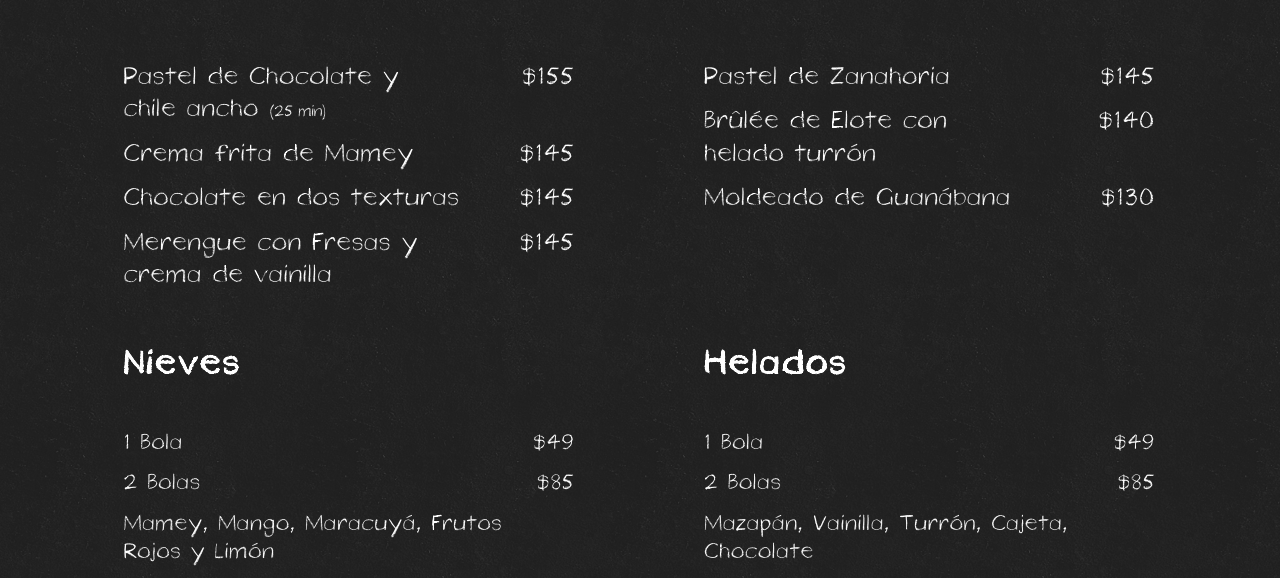
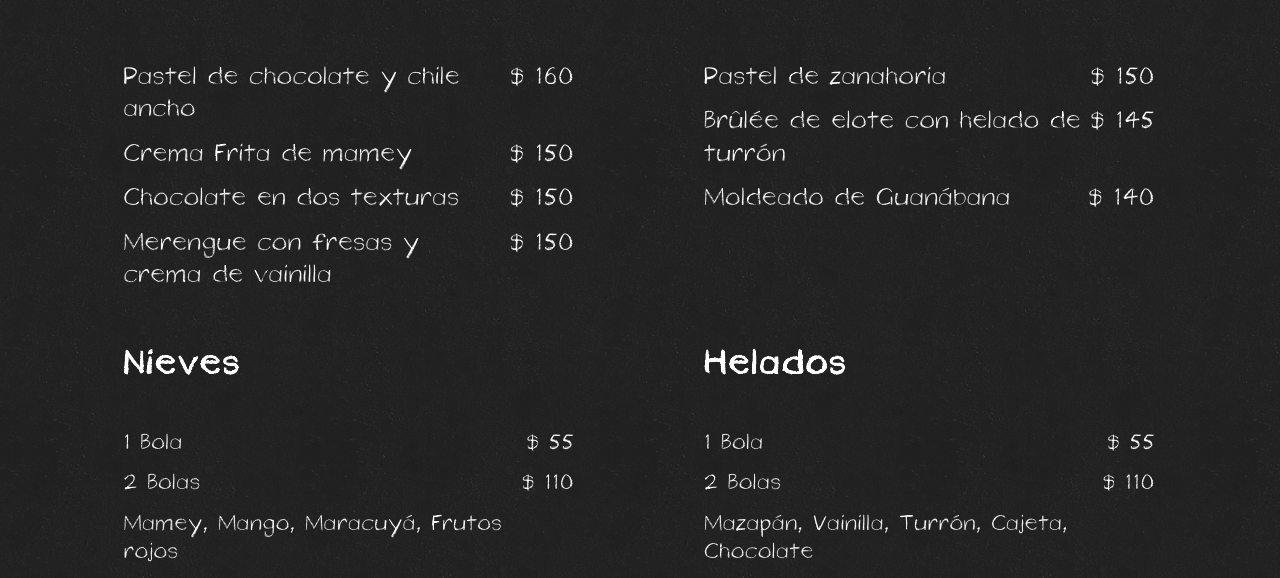
Before and after one commit to melocotron/menulacapital, a website built with Parcel: page index.html in a window 1280 px wide. Both pictures are taken after a click on the item "POSTRES". Shown: the part 222-800 px from the top of the page. Built offline with nearby package versions, Linux system fonts and the light colour scheme.

Commit message:
cambios en postres

```diff
--- a/index.html
+++ b/index.html
@@ -1348,21 +1348,9 @@
                       <!--                      postres-->
                       <table class="tabla-postres">
                         <tbody>
-                        <tr>
-                          <td>Pastel de Chocolate y <br>chile ancho <span>(25 min)</span></td>
-                          <td>$155</td>
-                        </tr>
-                        <tr>
-                          <td>Crema frita de Mamey</td>
-                          <td>$145</td>
-                        </tr>
-                        <tr>
-                          <td>Chocolate en dos texturas</td>
-                          <td>$145</td>
-                        </tr>
-                        <tr>
-                          <td>Merengue con Fresas y crema de vainilla</td>
-                          <td>$145</td>
+                        <tr v-for="postrePostres in postresPostres.slice(0, 4)" >
+                          <td>{{ postrePostres.name }}</td>
+                          <td>$ {{ postrePostres.price }}</td>
                         </tr>
                         </tbody>
                       </table>
@@ -1373,17 +1361,9 @@
                       <!--                      postres-->
                       <table class="tabla-postres">
                         <tbody>
-                        <tr>
-                          <td>Pastel de Zanahoria</td>
-                          <td>$145</td>
-                        </tr>
-                        <tr>
-                          <td>Brûlée de Elote con <br>helado turrón</td>
-                          <td>$140</td>
-                        </tr>
-                        <tr>
-                          <td>Moldeado de Guanábana</td>
-                          <td>$130</td>
+                        <tr v-for="postrePostres in postresPostres.slice(4, 7)">
+                          <td>{{ postrePostres.name }}</td>
+                          <td>$ {{ postrePostres.price }}</td>
                         </tr>
                         </tbody>
                       </table>
@@ -1405,17 +1385,12 @@
                         </tr>
                         </thead>
                         <tbody>
-                        <tr>
-                          <td>1 Bola</td>
-                          <td>$49</td>
-                        </tr>
-                        <tr>
-                          <td>2 Bolas</td>
-                          <td>$85</td>
-                        </tr>
-                        <tr>
-                          <td>Mamey, Mango, Maracuyá, Frutos Rojos y Limón</td>
-                          <td></td>
+                        <tr v-for="postreNieves in postresNieves">
+                          <td>{{ postreNieves.name }}</td>
+                          <td>$ {{ postreNieves.price }}</td>
+                        </tr>
+                        <tr>
+                          <td>Mamey, Mango, Maracuyá, Frutos rojos</td>
                         </tr>
                         </tbody>
                       </table>
@@ -1431,13 +1406,9 @@
                         </tr>
                         </thead>
                         <tbody>
-                        <tr>
-                          <td>1 Bola</td>
-                          <td>$49</td>
-                        </tr>
-                        <tr>
-                          <td>2 Bolas</td>
-                          <td>$85</td>
+                        <tr v-for="postreHelados in postresHelados">
+                          <td>{{ postreHelados.name }}</td>
+                          <td>$ {{ postreHelados.price }}</td>
                         </tr>
                         <tr>
                           <td>Mazapán, Vainilla, Turrón, Cajeta, Chocolate</td>
--- a/js/app.js
+++ b/js/app.js
@@ -969,6 +969,133 @@ new Vue({
           "name_note": "",
           "price": 85
         }
+      ],
+      postresPostres: [
+        {
+          "id": 1,
+          "cat": "Postres",
+          "sub_cat": "Postres",
+          "fam": "",
+          "fam_note": "",
+          "name": "Pastel de chocolate y chile ancho",
+          "name_size": "25min",
+          "name_note": "",
+          "price": 160
+        },
+        {
+          "id": 2,
+          "cat": "Postres",
+          "sub_cat": "Postres",
+          "fam": "",
+          "fam_note": "",
+          "name": "Crema Frita de mamey",
+          "name_size": "",
+          "name_note": "",
+          "price": 150
+        },
+        {
+          "id": 3,
+          "cat": "Postres",
+          "sub_cat": "Postres",
+          "fam": "",
+          "fam_note": "",
+          "name": "Chocolate en dos texturas",
+          "name_size": "",
+          "name_note": "",
+          "price": 150
+        },
+        {
+          "id": 4,
+          "cat": "Postres",
+          "sub_cat": "Postres",
+          "fam": "",
+          "fam_note": "",
+          "name": "Merengue con fresas y crema de vainilla",
+          "name_size": "",
+          "name_note": "",
+          "price": 150
+        },
+        {
+          "id": 5,
+          "cat": "Postres",
+          "sub_cat": "Postres",
+          "fam": "",
+          "fam_note": "",
+          "name": "Pastel de zanahoria",
+          "name_size": "",
+          "name_note": "",
+          "price": 150
+        },
+        {
+          "id": 6,
+          "cat": "Postres",
+          "sub_cat": "Postres",
+          "fam": "",
+          "fam_note": "",
+          "name": "Brûlée de elote con helado de turrón",
+          "name_size": "",
+          "name_note": "",
+          "price": 145
+        },
+        {
+          "id": 7,
+          "cat": "Postres",
+          "sub_cat": "Postres",
+          "fam": "",
+          "fam_note": "",
+          "name": "Moldeado de Guanábana",
+          "name_size": "",
+          "name_note": "",
+          "price": 140
+        }
+      ],
+      postresNieves: [
+        {
+          "id": 1,
+          "cat": "Postres",
+          "sub_cat": "Nieves",
+          "fam": "",
+          "fam_note": "",
+          "name": "1 Bola",
+          "name_size": "",
+          "name_note": "",
+          "price": 55
+        },
+        {
+          "id": 2,
+          "cat": "",
+          "sub_cat": "",
+          "fam": "",
+          "fam_note": "",
+          "name": "2 Bolas",
+          "name_size": "",
+          "name_note": "",
+          "price": 110
+        }
+      ],
+      postresHelados: [
+        {
+          "id": 1,
+          "cat": "Postres",
+          "sub_cat": "Helados",
+          "fam": "",
+          "fam_note": "",
+          "name": "1 Bola",
+          "name_size": "",
+          "name_note": "",
+          "price": 55
+        },
+        {
+          "id": 2,
+          "cat": "Postres",
+          "sub_cat": "Helados",
+          "fam": "",
+          "fam_note": "",
+          "name": "2 Bolas",
+          "name_size": "",
+          "name_note": "",
+          "price": 110
+        }
       ]
     }
   }
```
